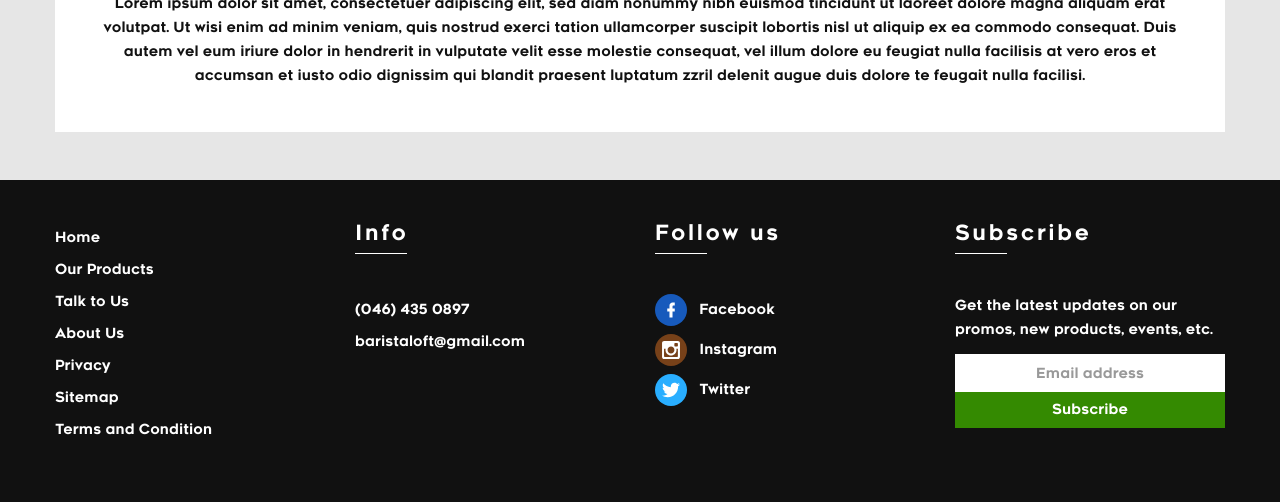
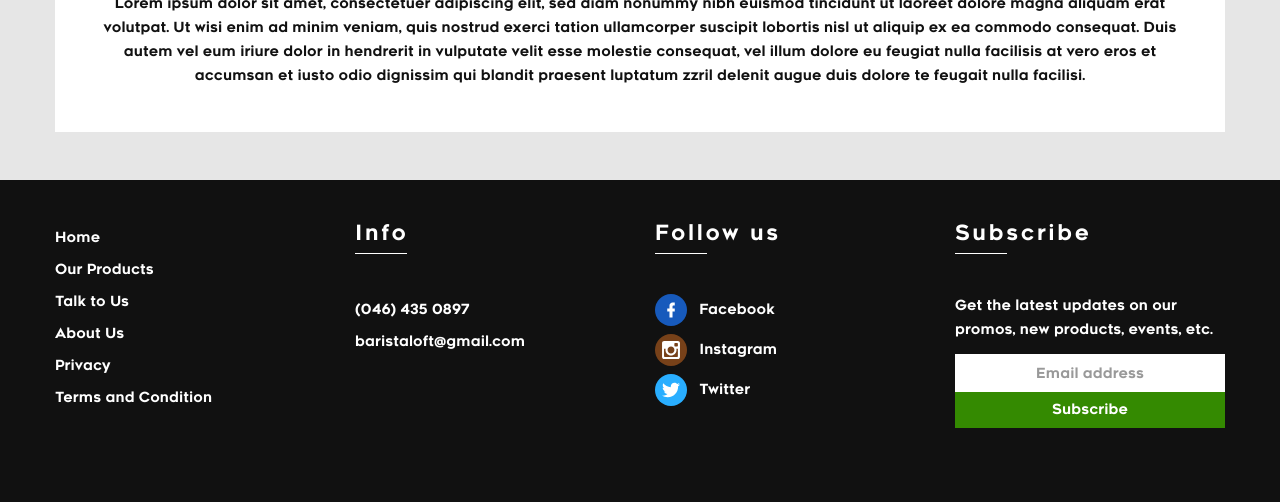
Before and after one commit to baristaloft/dev, a website: page privacy-rules.html in a window 1280 px wide. Shown: the part 856-1358 px from the top of the page. Drawn offline with nearby package versions, Linux system fonts and the light colour scheme.

Commit message:
Remove sitemap links

```diff
--- a/privacy-rules.html
+++ b/privacy-rules.html
@@ -65,7 +65,6 @@
 			        				<li><a href="contact.html">Talk to Us</a></li>
 			        				<li><a href="about.html">About Us</a></li>
 			        				<li><a href="privacy.html">Privacy</a></li>
-			        				<li><a href="sitemap.html">Sitemap</a></li>
 			        				<li><a href="terms-and-condition.html">Terms and Condition</a></li>
 			        			</ul>
 			        		</div>
```
Also changed, not shown: products.html (+0 -1 lines), terms-and-condition.html (+0 -1 lines), thank-you.html (+0 -1 lines).
